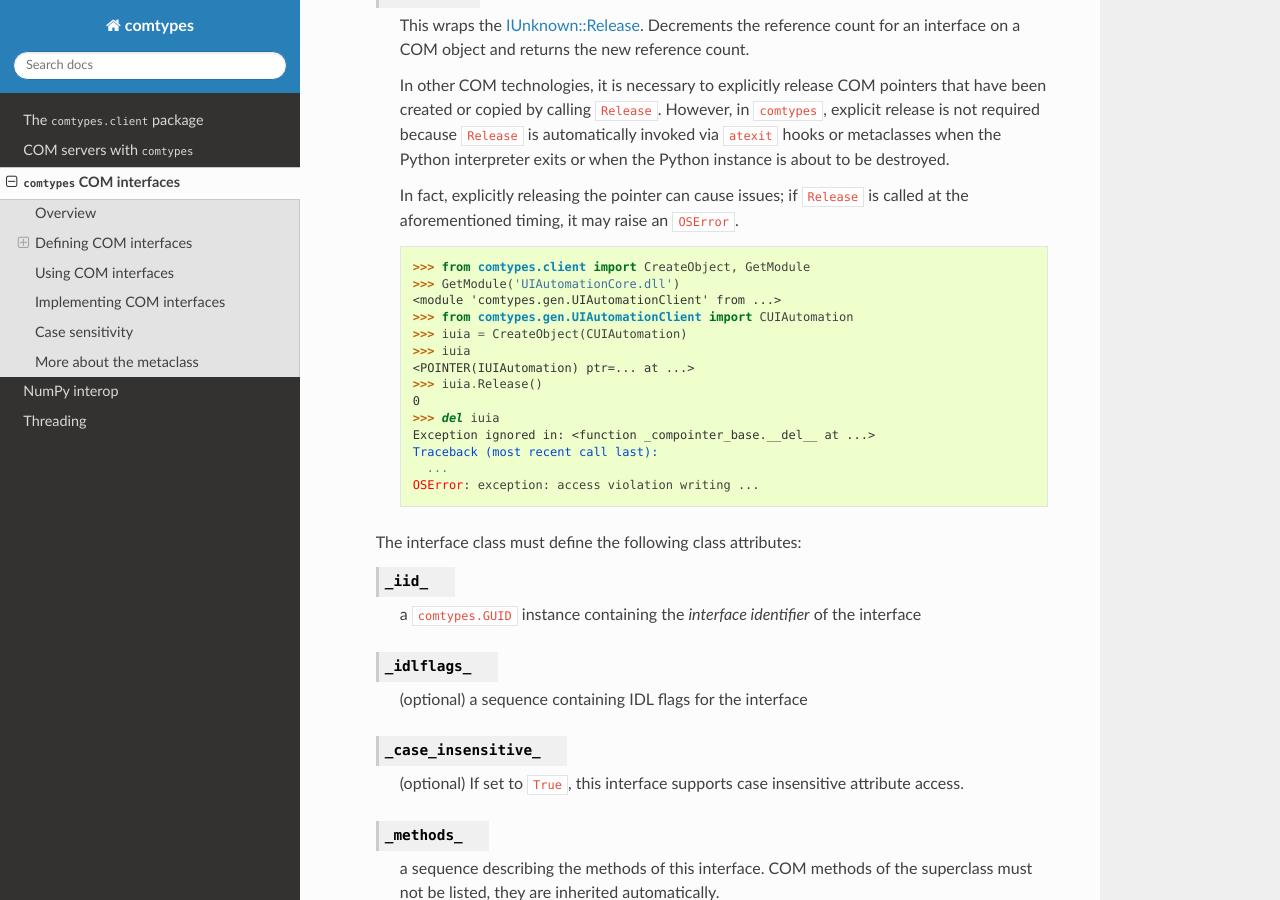
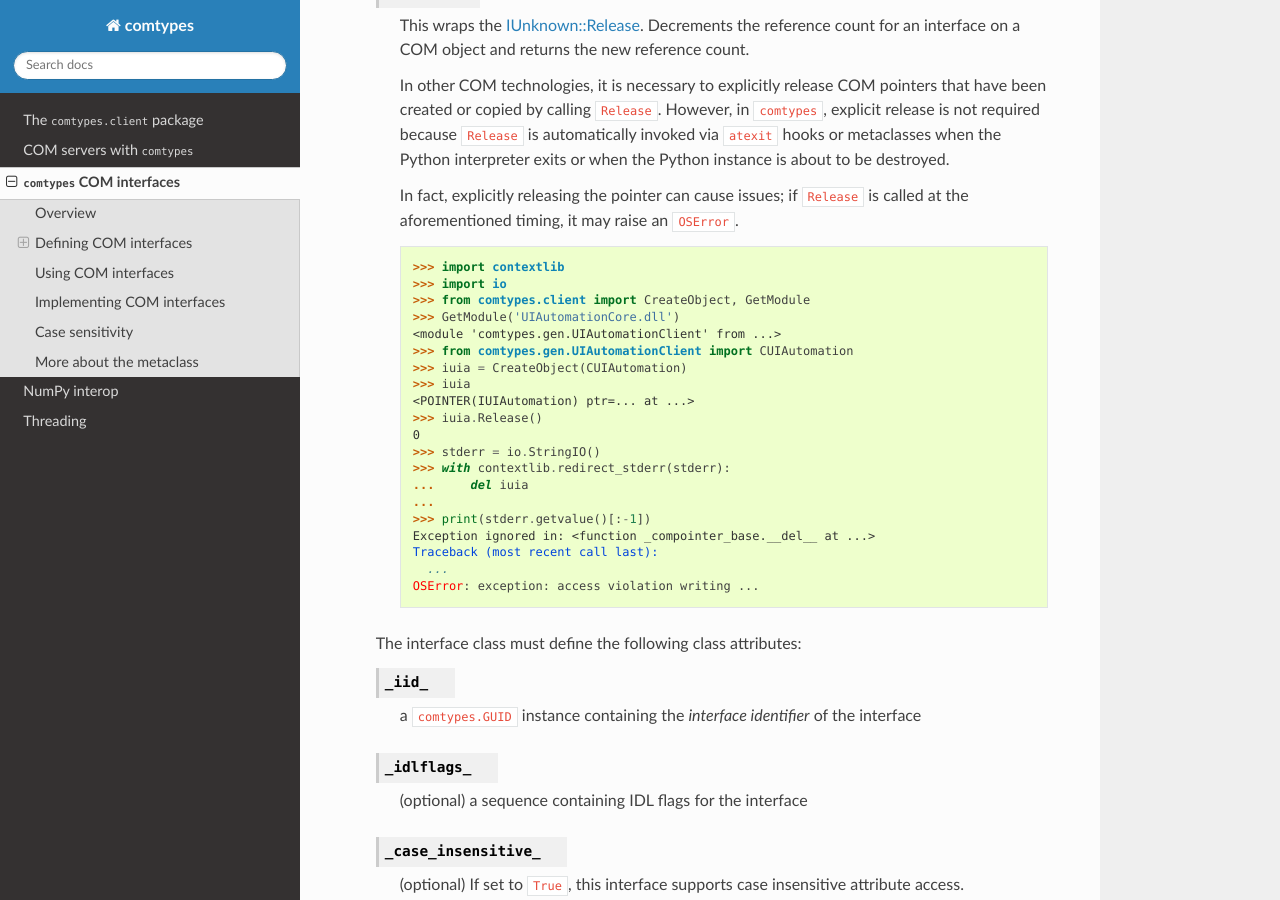
Before and after one commit to enthought/comtypes, a Sphinx documentation site: the page built from docs/source/com_interfaces.rst, in a window 1280 px wide and 900 px high, scrolled down 1711 px. Built offline with Sphinx 7.4.7 and the Read the Docs theme 3.1.0, drawn with Linux system fonts in a browser that asks for light colours.

Commit message:
Add the `Release` doctest.

```diff
--- a/docs/source/com_interfaces.rst
+++ b/docs/source/com_interfaces.rst
@@ -92,8 +92,10 @@ The ``IUnknown`` as a Python class
         if ``Release`` is called at the aforementioned timing, it may
         raise an ``OSError``.
 
-        .. sourcecode:: pycon
+        .. doctest::
 
+            >>> import contextlib
+            >>> import io
             >>> from comtypes.client import CreateObject, GetModule
             >>> GetModule('UIAutomationCore.dll')  # doctest: +ELLIPSIS
             <module 'comtypes.gen.UIAutomationClient' from ...>
@@ -103,7 +105,11 @@ The ``IUnknown`` as a Python class
             <POINTER(IUIAutomation) ptr=... at ...>
             >>> iuia.Release()
             0
-            >>> del iuia  # doctest: +ELLIPSIS
+            >>> stderr = io.StringIO()
+            >>> with contextlib.redirect_stderr(stderr):
+            ...     del iuia
+            ...
+            >>> print(stderr.getvalue()[:-1])  # doctest: +ELLIPSIS
             Exception ignored in: <function _compointer_base.__del__ at ...>
             Traceback (most recent call last):
               ...
```
